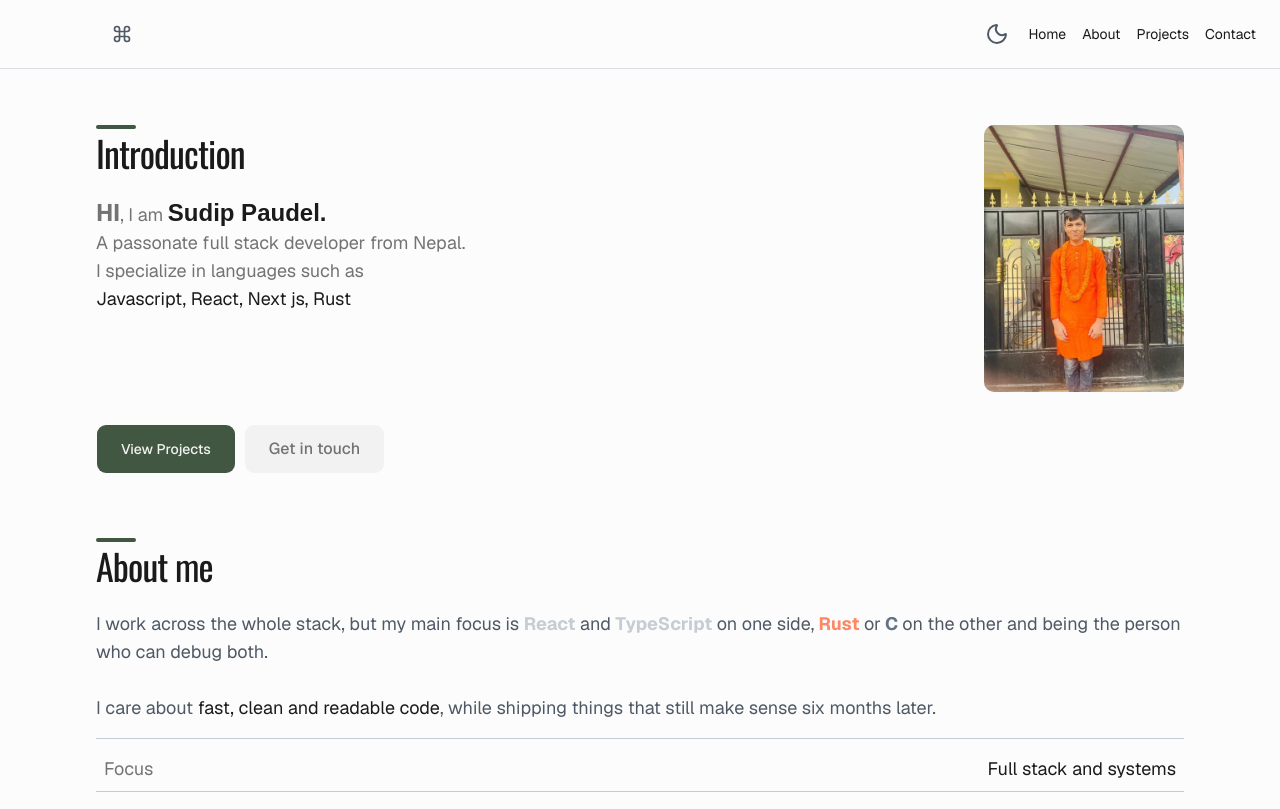
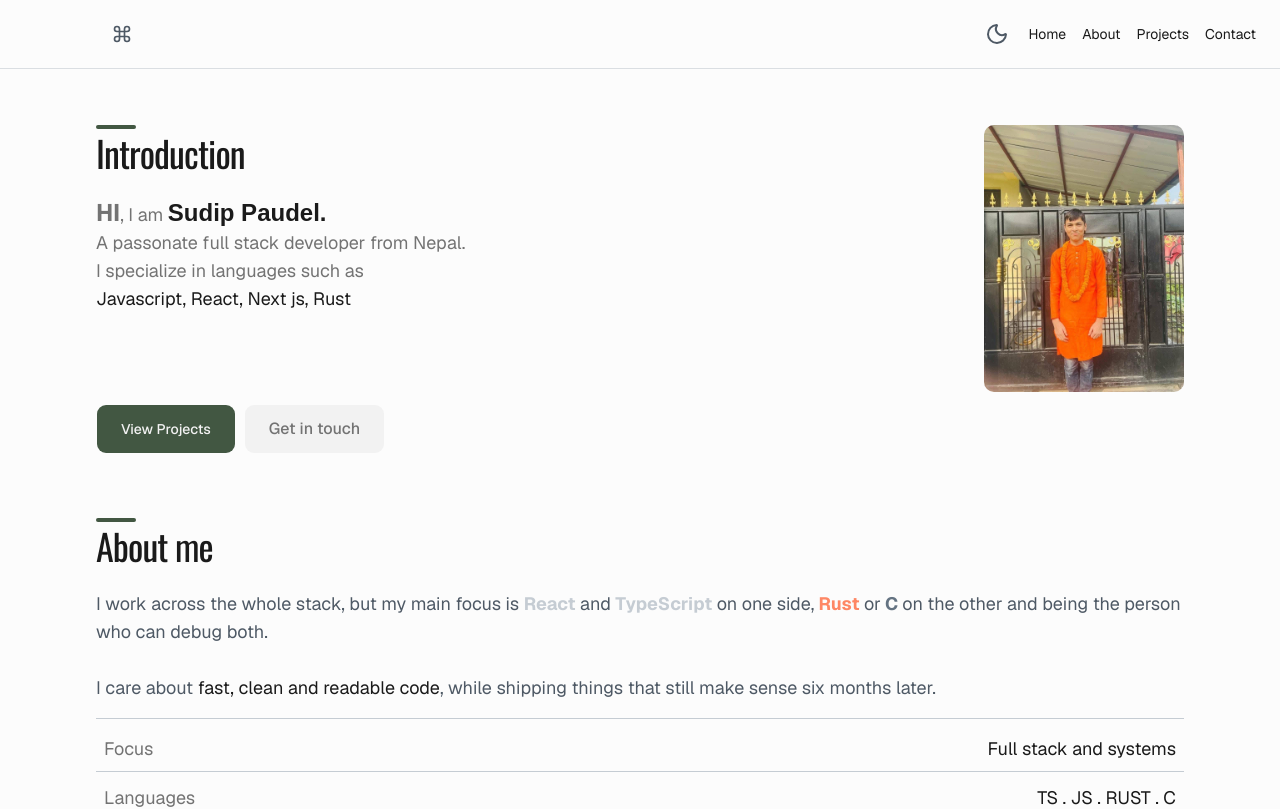
Before and after one commit to BayonetArch/portfolio, a Next.js app: page / in a window 1280 px wide. Shown: the top 809 px of the page. Built offline with nearby package versions, Linux system fonts and the light colour scheme; a web font is replaced by a local one.

Commit message:
some space fix

```diff
--- a/app/page.tsx
+++ b/app/page.tsx
@@ -146,7 +146,7 @@
 
 function HeroHeader() {
   return (
-    <div className="flex flex-col gap-6">
+    <div className="flex flex-col gap-6 md:gap-1">
       <div className="flex flex-col gap-6 md:flex-row md:justify-between">
         <Introduction />
         <PhotoCard />
```
